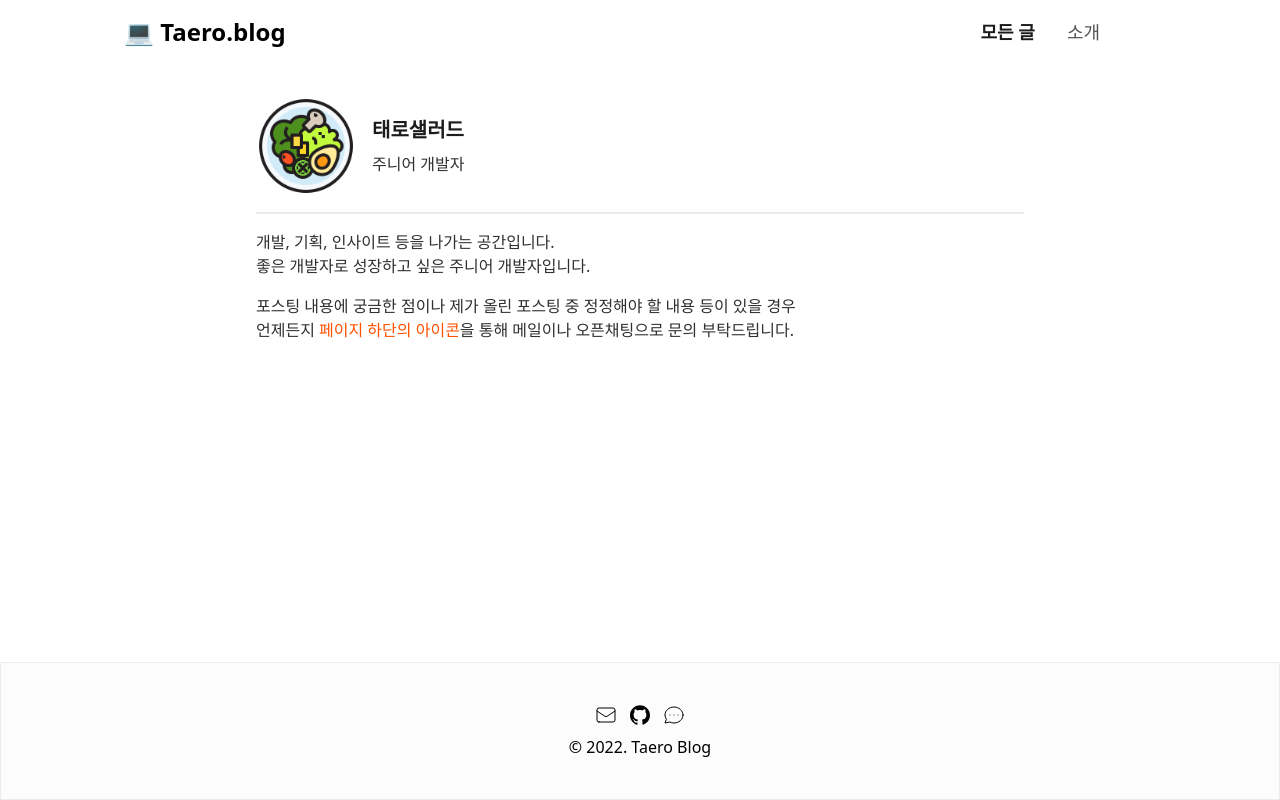
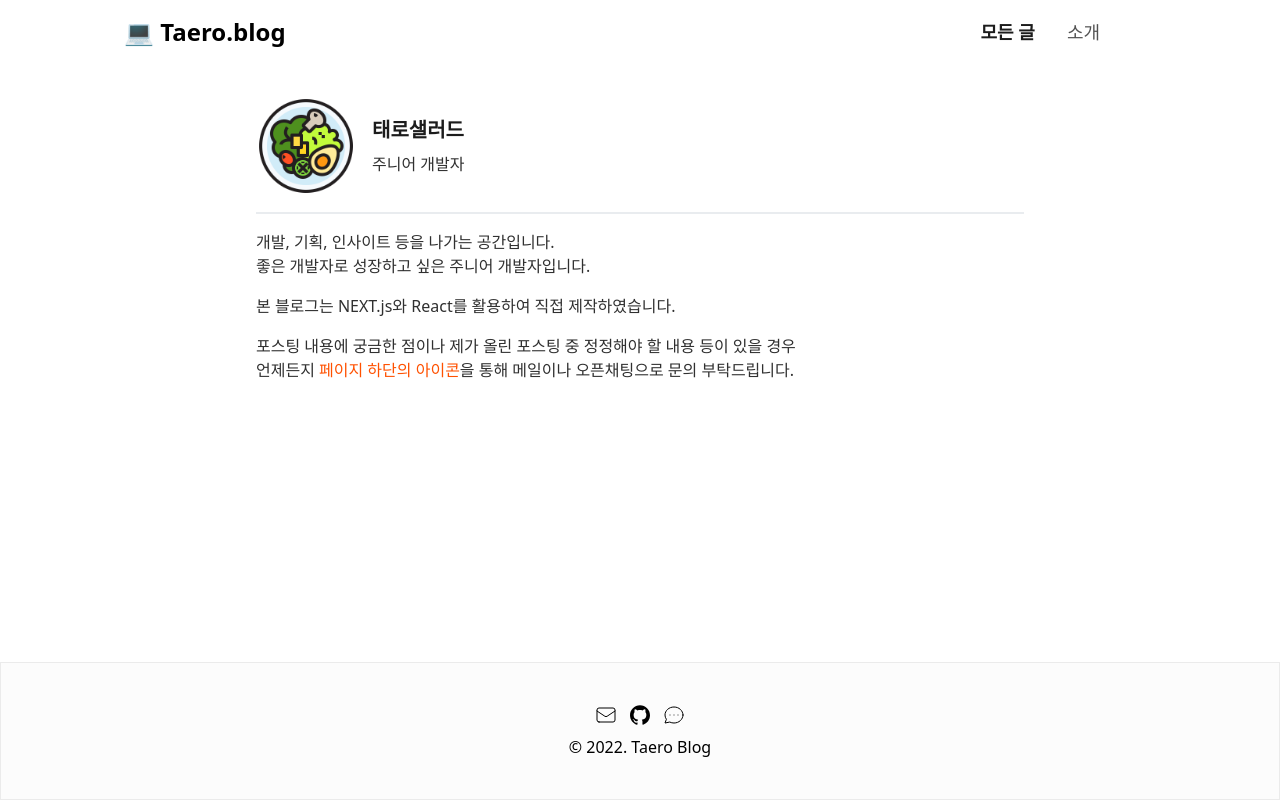
Before and after one commit to Taero-Kim/personal-blog, a Next.js app: page /about in a window 1280 px wide. Built offline with nearby package versions, Linux system fonts and the light colour scheme.

Commit message:
modify introduction page

```diff
--- a/pages/about/index.tsx
+++ b/pages/about/index.tsx
@@ -13,9 +13,13 @@ const About = () => {
         </div>
       </div>
       <div className="h-[2px] bg-[#E9ECEF] dark:bg-gray-400"></div>
-      <div className="py-4 text-black40 dark:text-darkPText">
+      <div className="pt-4 text-black40 dark:text-darkPText">
         개발, 기획, 인사이트 등을 나가는 공간입니다. <br />
         좋은 개발자로 성장하고 싶은 주니어 개발자입니다.
+      </div>
+
+      <div className="py-4 text-black40 dark:text-darkPText">
+        본 블로그는 NEXT.js와 React를 활용하여 직접 제작하였습니다. <br />
       </div>
 
       <div className="text-black40 dark:text-darkPText">
```
